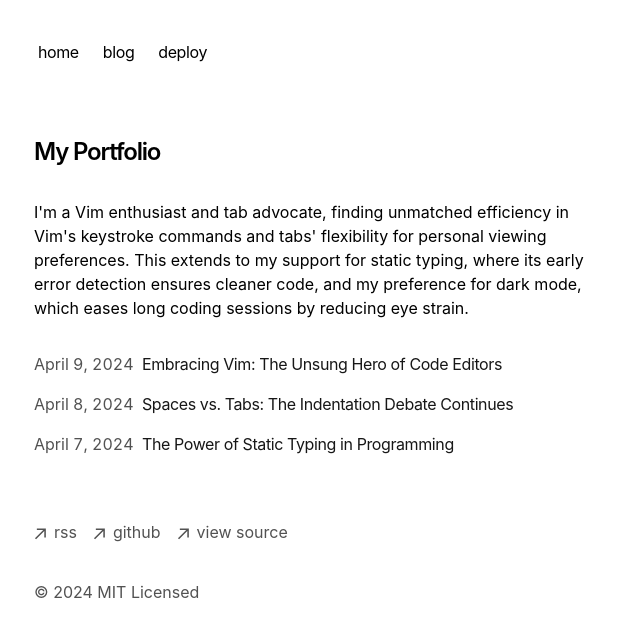
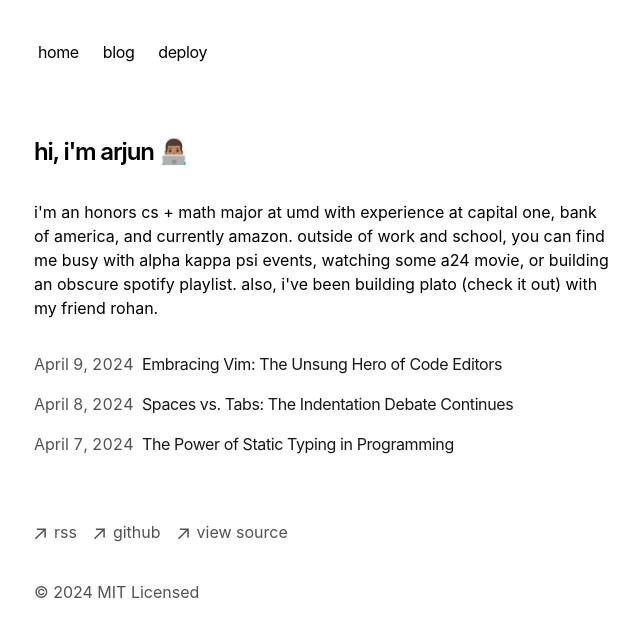
Before and after one commit to arjunaggarwal03/personal-portfolio, a Next.js app: page / in a window 1280 px wide. Shown: the top 636 px of the page, without its empty margins (318-958 px from the left). Built offline with nearby package versions, Linux system fonts and the light colour scheme.

Commit message:
Update landing

```diff
--- a/app/page.tsx
+++ b/app/page.tsx
@@ -4,14 +4,12 @@ export default function Page() {
   return (
     <section>
       <h1 className="mb-8 text-2xl font-semibold tracking-tighter">
-        My Portfolio
+        hi, i'm arjun 👨🏽‍💻
       </h1>
       <p className="mb-4">
-        {`I'm a Vim enthusiast and tab advocate, finding unmatched efficiency in
-        Vim's keystroke commands and tabs' flexibility for personal viewing
-        preferences. This extends to my support for static typing, where its
-        early error detection ensures cleaner code, and my preference for dark
-        mode, which eases long coding sessions by reducing eye strain.`}
+        {`i'm an honors cs + math major at umd with experience at capital one, bank of america, and currently amazon.
+        outside of work and school, you can find me busy with alpha kappa psi events, watching some a24 movie, or building an obscure spotify playlist.
+        also, i've been building plato (check it out) with my friend rohan.`}
       </p>
       <div className="my-8">
         <BlogPosts />
```
